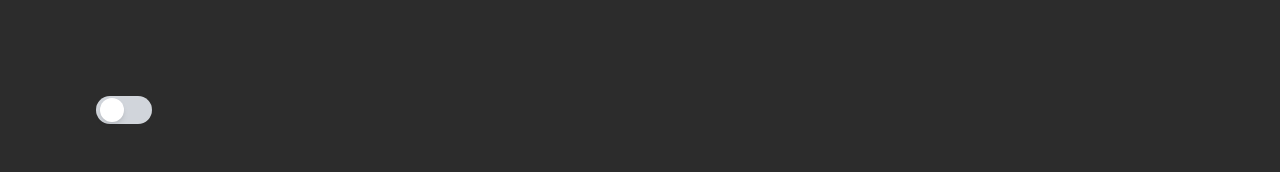
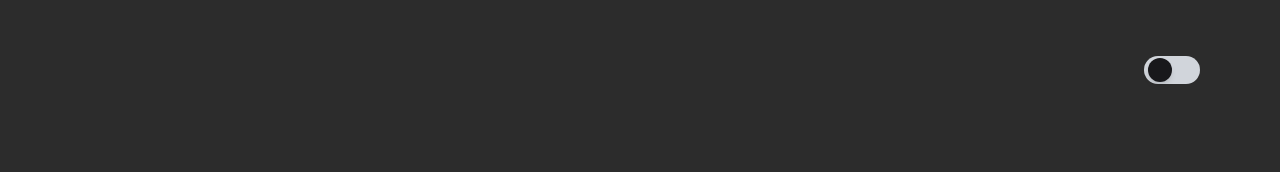
Before and after one commit to nilloferreiira/nilloferreiira-portfolio, a React (Vite) app: page / in a window 1280 px wide. Shown: the top 172 px of the page. Built offline with nearby package versions, Linux system fonts and the light colour scheme.

Commit message:
add new switch style

```diff
--- a/src/app.tsx
+++ b/src/app.tsx
@@ -21,7 +21,9 @@ export default function App() {
   return (
     <LanguageContext.Provider value={{language}}>
       <div className="px-4 py-6 lg:p-24 mx-auto w-full space-y-20 overflow-x-hidden">
+         <div className="absolute right-10 md:right-20 md:-mt-10 -mb-10">
         <SwitchLanguage toggleLanguage={toggleLanguage} value={language} />
+        </div>
         <Header />
         <main className="lg:p-10 w-full flex flex-col items-start justify-center gap-20 ">
           <ExperienceContainer />
--- a/src/components/switch-language/switch.tsx
+++ b/src/components/switch-language/switch.tsx
@@ -1,4 +1,3 @@
-
 interface SwitchProps {
   value: boolean;
   toggleLanguage: () => void;
@@ -9,18 +8,18 @@ export function SwitchLanguage({ value, toggleLanguage }: SwitchProps) {
     <div
       onClick={toggleLanguage}
       className={`md:w-14 md:h-7 w-12 h-6 flex items-center ${
-        value === true ? "bg-blue-200" : "bg-gray-300"
+        value === true ? "bg-zinc-900" : "bg-gray-300"
       } rounded-full p-1 cursor-pointer`}
     >
       {/* switch options */}
       <div
         className={`
-            ${value === true ? "bg-blue-600" : "bg-white"}
-            md:w-6 md:h-6 w-5 h-5 rounded-full shadow-md transition-gpu duration-500 transform ${
+            ${value === true ? "bg-gray-300" : "bg-zinc-900"}
+            md:w-6 md:h-6 w-5 h-5 rounded-full shadow-md transition duration-500 transform ${
               value === true ? "translate-x-6" : null
             }
             `}
-      ></div>
+      />
     </div>
   );
 }
```
